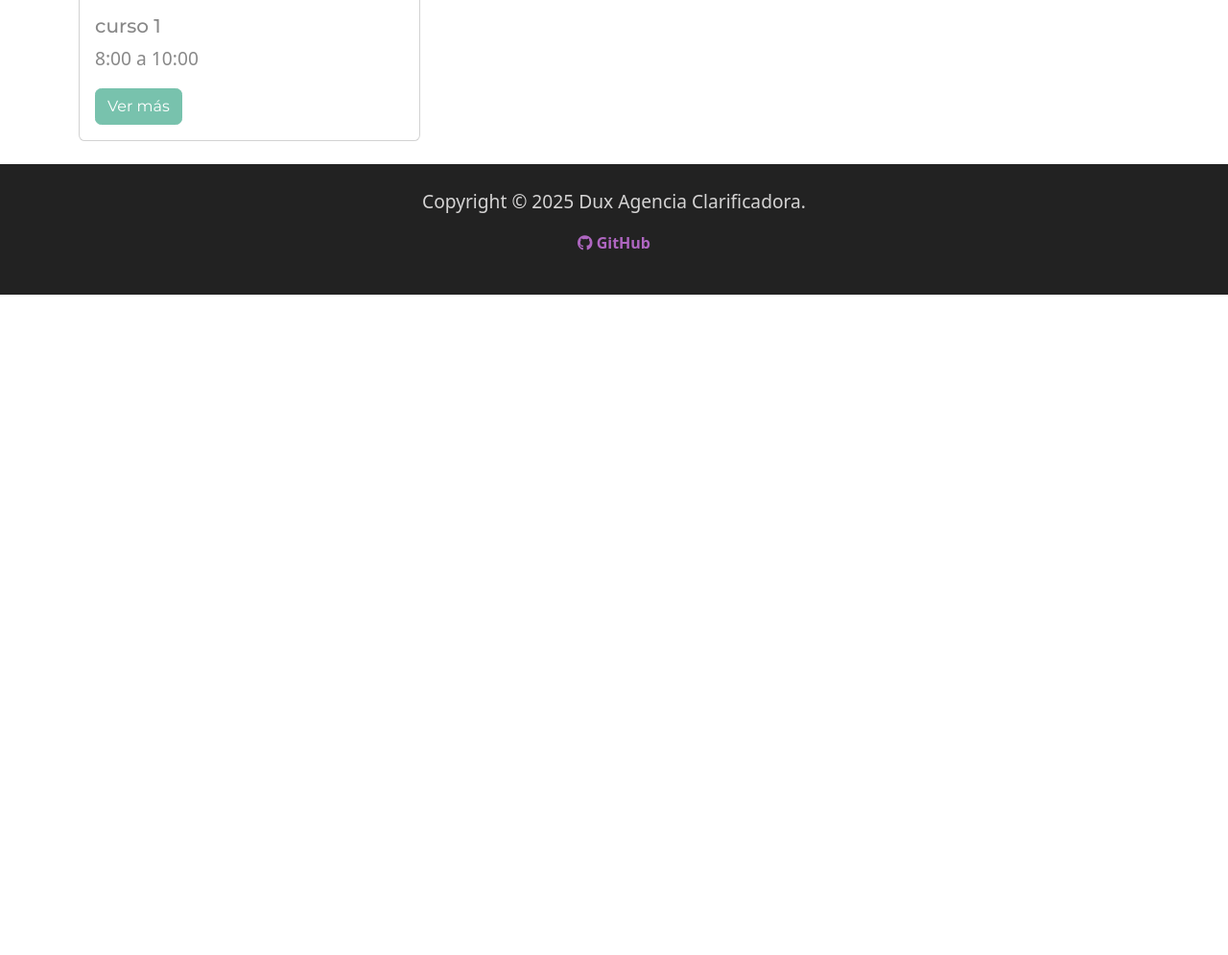
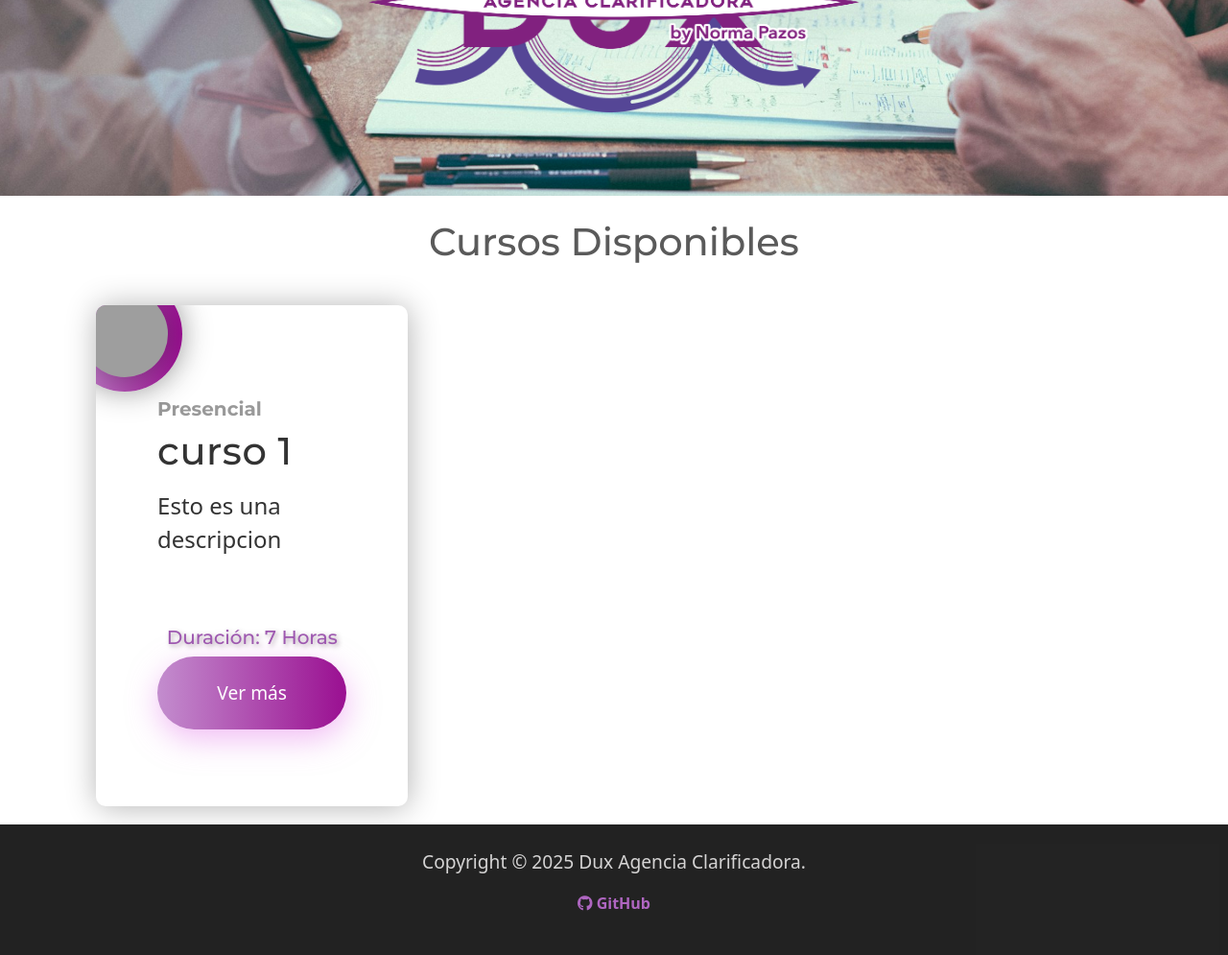
Before and after one commit to YSantanas/yssPaginaPrincipal, a PHP site: page /cursos.php in a window 1280 px wide. Shown: the part 1154-2149 px from the top of the page at 96% size. Before the commit the page ends 1461 px from the top, so only its background shows below. Run offline with PHP 8.4, Linux system fonts and the light colour scheme; data comes from the database, SQL or seed files in the repository; both versions use the stored data as it was before the commit; grey boxes are pictures that could not be loaded.

Commit message:
feat: Cambios en cursos
visualizacion de los cursos.

```diff
--- a/assets/css/styles.css
+++ b/assets/css/styles.css
@@ -419,7 +419,7 @@ footer {
   position: relative;
   overflow: hidden; /* Asegura que el contenido no se salga de la tarjeta */
   border-radius: 10px; /* Redondea las esquinas */
-  border: 0.5px solid #0d0014; /* Borde morado */
+  border: 1px solid #0d0014; /* Borde morado */
 
   box-shadow: 0px 4px 6px rgba(0, 0, 0, 0.645); /* Sombra externa */
 }
@@ -508,3 +508,157 @@ footer {
   padding: 10px;
   z-index: 2;
 }
+
+
+/* ---------------------------------------------------------*/
+/* -------------------- Card de CURSOS ---------------------*/
+/* ---------------------------------------------------------*/
+
+
+
+.renglon-cursos {
+  display: flex;
+  flex-wrap: wrap;
+  align-items: stretch; /* Hace que todas las tarjetas tengan la misma altura */
+  justify-content: center; /* Asegura que las tarjetas estén bien distribuidas */
+
+
+}
+
+
+.blog_post {
+  background: #fff;
+  max-width: 500px;
+  min-width: 320px; /* Asegura que no sea más pequeña que esto */
+  width: 90%; /* Para que se adapte sin ser demasiado pequeña */
+  border-radius: 10px;
+  box-shadow: 1px 1px 2rem rgba(0, 0, 0, 0.3);
+  position: relative;
+  overflow: hidden; /* Evita que se desborde el contenido */
+  margin: 5%;
+}
+
+
+
+.container_copy {
+  padding: 6rem 4rem 5rem 4rem;
+}
+
+
+.img_pod {
+  height: 120px; /* Ajusta el tamaño según lo necesites */
+  width: 120px;
+  position: absolute;
+  top: -30px; /* Hace que sobresalga en la parte superior */
+  left: -30px; /* Hace que sobresalga en la izquierda */
+  background: linear-gradient(90deg, #c38dce, #9a0f91);
+  z-index: 10;
+  box-shadow: 1px 1px 2rem rgba(0, 0, 0, 0.3);
+  border-radius: 100%;
+  display: flex;
+  align-items: center;
+  justify-content: center;
+}
+
+.img_pod img {
+  height: 90px; /* Ajusta el tamaño según lo necesites */
+  width: 90px;
+  border-radius: 100%;
+  box-shadow: 1px 1px 2rem rgba(0, 0, 0, 0.3);
+  z-index: 1;
+}
+
+
+.container_copy h3 {
+  margin: 0 0 0.5rem 0;
+  color: #999;
+  font-size: 1.25rem;
+}
+
+.container_copy h1 {
+  margin: 0 0 1rem 0;
+  font-size: 2.5rem;
+  letter-spacing: 0.5px;
+  color: #333;
+}
+
+.container_copy p {
+  margin: 0 0 4.5rem 0;
+  font-size: 1.5rem;
+  line-height: 1.45;
+  color: #333;
+}
+
+
+@media (max-width: 968px) {
+  .img_pod {
+    height: 80px;
+    width: 80px;
+    left: -5%; /* Ajustar la posición */
+    top: -10%;
+  }
+
+  .img_pod img {
+    height: 6rem;
+    width: 6rem;
+  }
+
+  .container_copy {
+    padding: 4rem 2rem 3rem 2rem;
+  }
+
+  .container_copy h1 {
+    font-size: 2rem;
+  }
+
+  .container_copy p {
+    font-size: 1.2rem;
+    margin-bottom: 2rem;
+  }
+}
+
+
+
+.boton-add {
+  border: none;
+  outline: none;
+  background: linear-gradient(90deg, #c38dce, #9a0f91);
+  padding: 1.5rem 2rem;
+  border-radius: 50px;
+  color: white;
+  font-size: 1.2rem;
+  box-shadow: 1px 10px 2rem rgba(228, 122, 233, 0.5);
+  transition: all 0.2s ease-in;
+  text-decoration: none;
+
+}
+
+.boton-add:hover {
+  box-shadow: 0px 5px 1rem rgba(159, 1, 191, 0.5);
+}
+
+
+
+.texto-duracion {
+  text-align: center;
+  color: rgba(156, 85, 174, 0.977) !important;
+  text-shadow: 2px 2px 5px rgba(48, 5, 41, 0.363); /* Sombra blanca */
+}
+
+/* ----------------------------- */
+
+
+.custom-btn {
+  background: rgba(132, 5, 132, 0.8) !important; /* Fondo verde semitransparente */
+  color: white;
+  border: none;
+  padding: 1rem 2rem;
+  border-radius: 50px;
+  box-shadow: 1px 10px 2rem rgba(228, 122, 233, 0.5);
+  transition: all 0.3s ease-in-out;
+}
+
+.custom-btn:hover {
+  background: rgba(110, 1, 110, 0.859) !important;; /* Fondo verde semitransparente */
+  box-shadow: 0px 5px 1rem rgba(162, 3, 198, 0.5);
+}
--- a/config/setup.php
+++ b/config/setup.php
@@ -10,8 +10,8 @@ $db->exec("CREATE TABLE IF NOT EXISTS usuarios (
 
 // Insertar usuarios predefinidos si no existen
 $usuarios = [
-    ['admin', password_hash('admin123', PASSWORD_DEFAULT)],
-    ['editor', password_hash('clave123', PASSWORD_DEFAULT)]
+    ['norma', password_hash('Dux2025!', PASSWORD_DEFAULT)],
+    ['editor', password_hash('editor2025!', PASSWORD_DEFAULT)]
 ];
 
 $stmt = $db->prepare("INSERT INTO usuarios (username, password) VALUES (?, ?)");
--- a/cursos.php
+++ b/cursos.php
@@ -10,18 +10,56 @@ include("./includes/header.php");
 
 ?>
 <main>
+
+
+<div class="container-fluid p-2 mb-5 my-5">
+        <div class="row no-gutters">
+            <div class="col-12 d-flex justify-content-center align-items-center" style="background-color: rgb(255, 255, 255); height: auto; overflow: hidden;">
+                <p class="subrayado-animado">La <strong>mejor</strong> estrategia ante la incertidumbre es la  <strong></strong>información</strong>.</p>
+
+            </div>
+        </div>
+    </div>
+
+
+    <div class="row no-gutters">
+        <div class="col-12 col-md-12 d-flex flex-column justify-content-center align-items-center"
+            style="background-color: rgba(255, 255, 255, 0.82);
+                background-image: url('./assets/img/educacion.jpg');
+                background-size: cover;
+                background-attachment: fixed;
+                background-position: center;
+                min-height: 400px;"> <!-- Establece una altura mínima de 500px -->
+
+            <!-- Contenido dentro de la columna -->
+            <img src="./assets/img/logo.png" alt="logo" style="width: 40%; margin: 2%;">
+        </div>
+    </div>
+
+
 <div class="container">
-    <h2 class="my-4">Cursos Disponibles</h2>
-    <div class="row">
+    <h1 class="my-4 text-center">Cursos Disponibles</h1>
+    <div class="row g-3"> <!-- Se usa Bootstrap Grid con 'g-3' para espacios uniformes -->
         <?php foreach ($cursos as $curso): ?>
-            <div class="col-md-4 mb-4">
-                <div class="card">
-                    <img src="<?= $curso['imagen_url']; ?>" class="card-img-top" alt="<?= $curso['titulo']; ?>">
-                    <div class="card-body">
-                        <h5 class="card-title"><?= $curso['titulo']; ?></h5>
-                        <p class="card-text"><?= $curso['horario']; ?></p>
-                        <!-- MANDA EL ID -->
-                        <a href="./vista-curso.php?id=<?= $curso['id']; ?>" class="btn btn-primary" >Ver más</a>
+            <div class="col-12 col-md-6 col-lg-4 d-flex justify-content-center">
+                <!-- 1 tarjeta en móviles (col-12) -->
+                <!-- 2 tarjetas en medianas (col-md-6) -->
+                <!-- 3 tarjetas en grandes (col-lg-4) -->
+                <div class="blog_post">
+                    <div class="img_pod">
+                        <img src="<?= $curso['imagen_url']; ?>" class="card-img" alt="Imagen del curso">
+                    </div>
+                    <div class="container_copy">
+                        <h3 class="card-text"><strong>
+                        <?php
+                        $modalidades = [1 => 'Presencial', 2 => 'Remoto', 3 => 'Híbrido'];
+                        echo htmlspecialchars($modalidades[$curso['modalidad']] ?? 'Desconocida');
+                        ?>
+                        </strong></h3>
+                        <h1><?= $curso['titulo']; ?></h1>
+                        <p><?= $curso['descripcion']; ?></p>
+                        <h3 class="texto-duracion text-center">Duración: <?= $curso['duracion']; ?> Horas</h3>
+                        <a class="boton-add d-flex justify-content-center" href='./vista-curso.php?id=<?= $curso['id']; ?>'>Ver más</a>
                     </div>
                 </div>
             </div>
--- a/vista-curso.php
+++ b/vista-curso.php
@@ -47,7 +47,7 @@ if (isset($_GET['id']) && is_numeric($_GET['id'])) {
 
                 <!-- Nuevo elemento antes del footer -->
                 <div class="card-central">
-                    <p class="middle-text">Horario: <?= $curso['horario']; ?></p>
+                    <p class="middle-text">Modalidad: <?= $curso['modalidad']; ?></p>
                 </div>
 
                 <!-- Footer fijo en la parte inferior -->
```
Also changed, not shown: add-cursos.php (+10 -7 lines), assets/img/educacion.jpg (added), database/database.sqlite.
